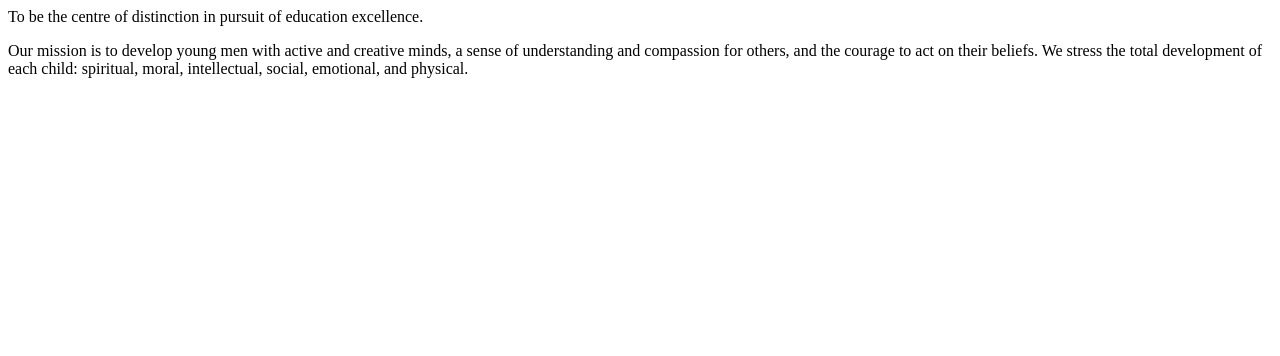
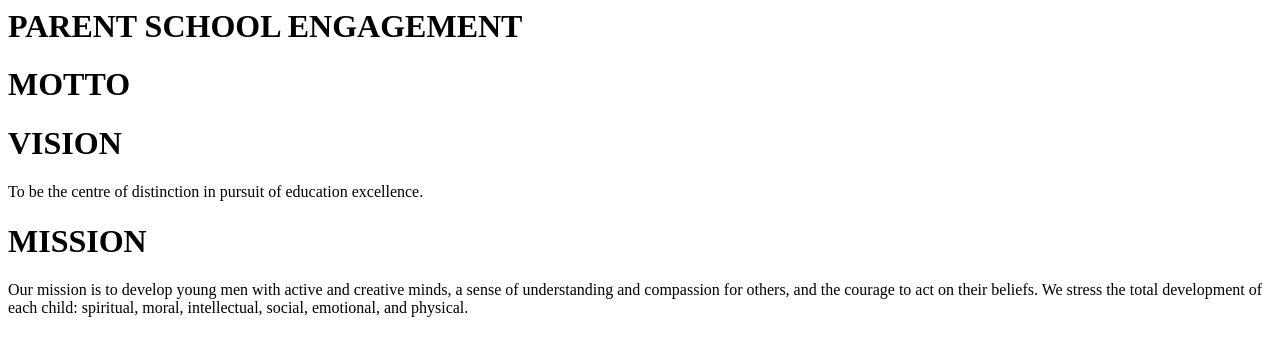
Before and after one commit to Marionjames-ally/Engagement, a Flask app: page / in a window 1280 px wide. Shown: the top 356 px of the page. Run offline with Flask 2, Linux system fonts and the light colour scheme; some libraries are stand-ins or nearby versions.

Commit message:
add header

```diff
--- a/app/templates/index.html
+++ b/app/templates/index.html
@@ -1,11 +1,19 @@
-<div class="slides"></div>
+<div class="slides">
 
+</div>
 <div class="container">
+  <div class="headeer">
+    <h1>PARENT SCHOOL ENGAGEMENT</h1>
+
+  </div>
   <div class="motto">
+      <h1>MOTTO</h1>
     <p></p>
     <div class="vision">
+      <h1>VISION</h1>
       <p>To be the centre of distinction in pursuit of education excellence.</p>
       <div class="mission">
+        <h1>MISSION</h1>
         <p>
           Our mission is to develop young men with active and creative minds, a
           sense of understanding and compassion for others, and the courage to
```
